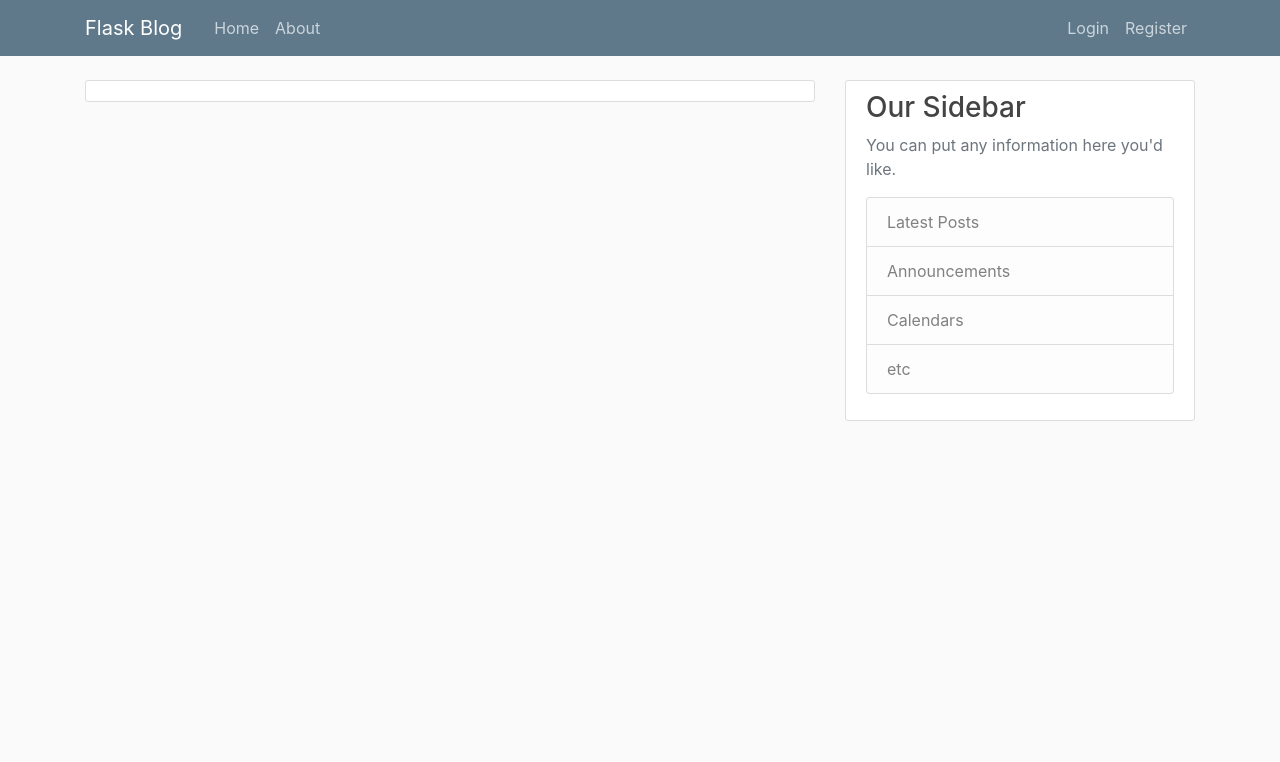
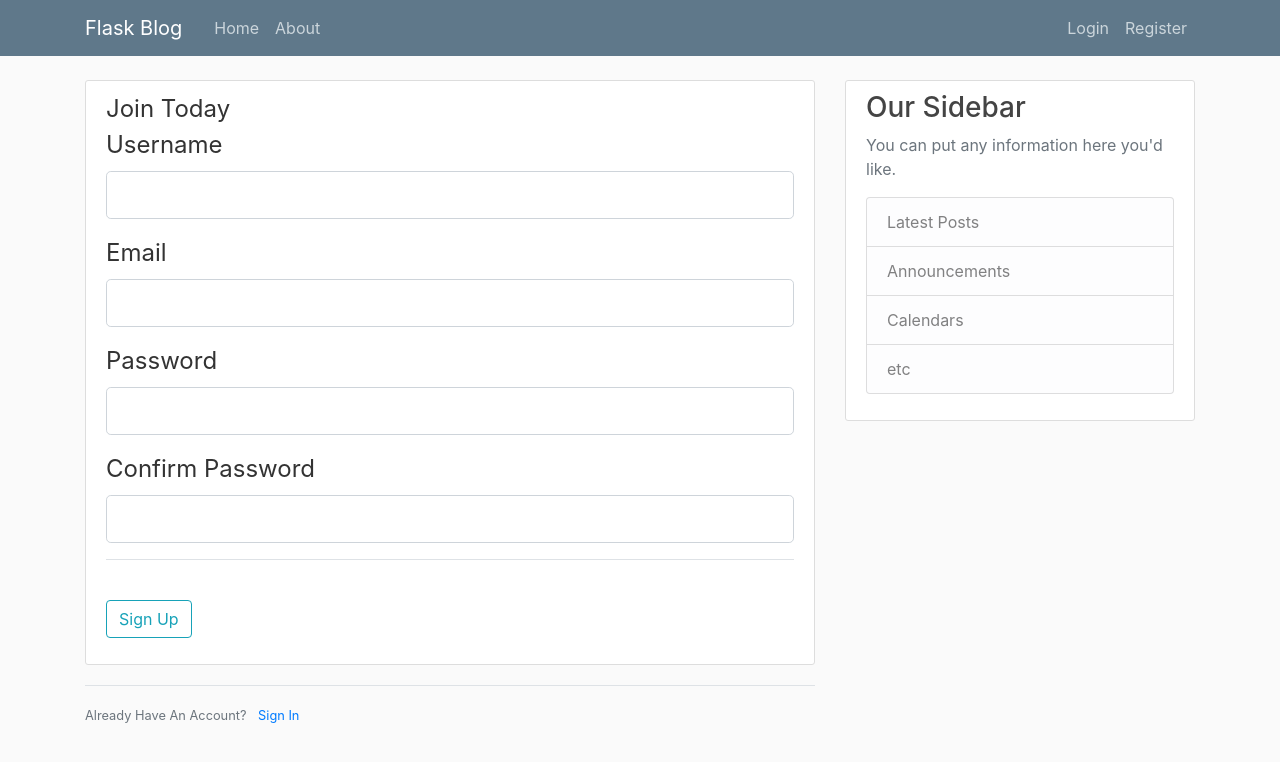
Before and after one commit to reggyshicky/Flask_blog_ALX, a Flask app: template Flask_Blog/templates/register.html in a window 1280 px wide. Shown: the top 762 px of the page. Run offline with Flask 3, Linux system fonts and the light colour scheme; the template is opened without the code that fills it: values that come from a table or form of the project are taken from there, others are empty; some libraries are stand-ins or nearby versions.

Commit message:
implemented the register functionality

```diff
--- a/Flask_Blog/forms.py
+++ b/Flask_Blog/forms.py
@@ -4,7 +4,7 @@ from wtforms.validators import DataRequired, Length, Email, EqualTo
 class RegistrationForm(FlaskForm):
     username = StringField("Username", #label
                            validators=[DataRequired(), Length(min=2, max=20)])
-    email = StringField("Email", Validators=[DataRequired(), Email()])
+    email = StringField("Email", validators=[DataRequired(), Email()])
     password = PasswordField('Password', validators=[DataRequired()])
     confirm_password = PasswordField('Confirm Password',
                                      validators=[DataRequired(), EqualTo('password')])
--- a/Flask_Blog/templates/register.html
+++ b/Flask_Blog/templates/register.html
@@ -2,8 +2,34 @@
 {% block content %}
     <div class="content-section">
         <form method="POST" action="">
-
+            {{ form.hidden_tag() }}
+            <fieldset class="form-group">
+                <legend class="border-bottom mb-4">Join Today<legend>
+                <div class="form-group">
+                    {{ form.username.label(class="form-control-label") }}
+                    {{ form.username(class="form-control form-control-lg") }}
+                </div>
+                <div class="form-group">
+                    {{ form.email.label(class="form-control-label") }}
+                    {{ form.email(class="form-control form-control-lg") }}
+                </div>
+                <div class="form-group">
+                    {{ form.password.label(class="form-control-label") }}
+                    {{ form.password(class="form-control form-control-lg") }}
+                </div>
+                <div class="form-group">
+                    {{ form.confirm_password.label(class="form-control-label") }}
+                    {{ form.confirm_password(class="form-control form-control-lg") }}
+                </div>
+            </fieldset>
+            <div class="form-group">
+                {{ form.submit(class="btn btn-outline-info")}}
+            </div>
         </form>
-
+    </div>
+    <div class="border-top pt-3">
+        <small class="text-muted">
+            Already Have An Account? <a class="ml-2" href="{{ url_for('login') }}">Sign In</a>
+        </small>
     </div>
 {% endblock content %}
```
